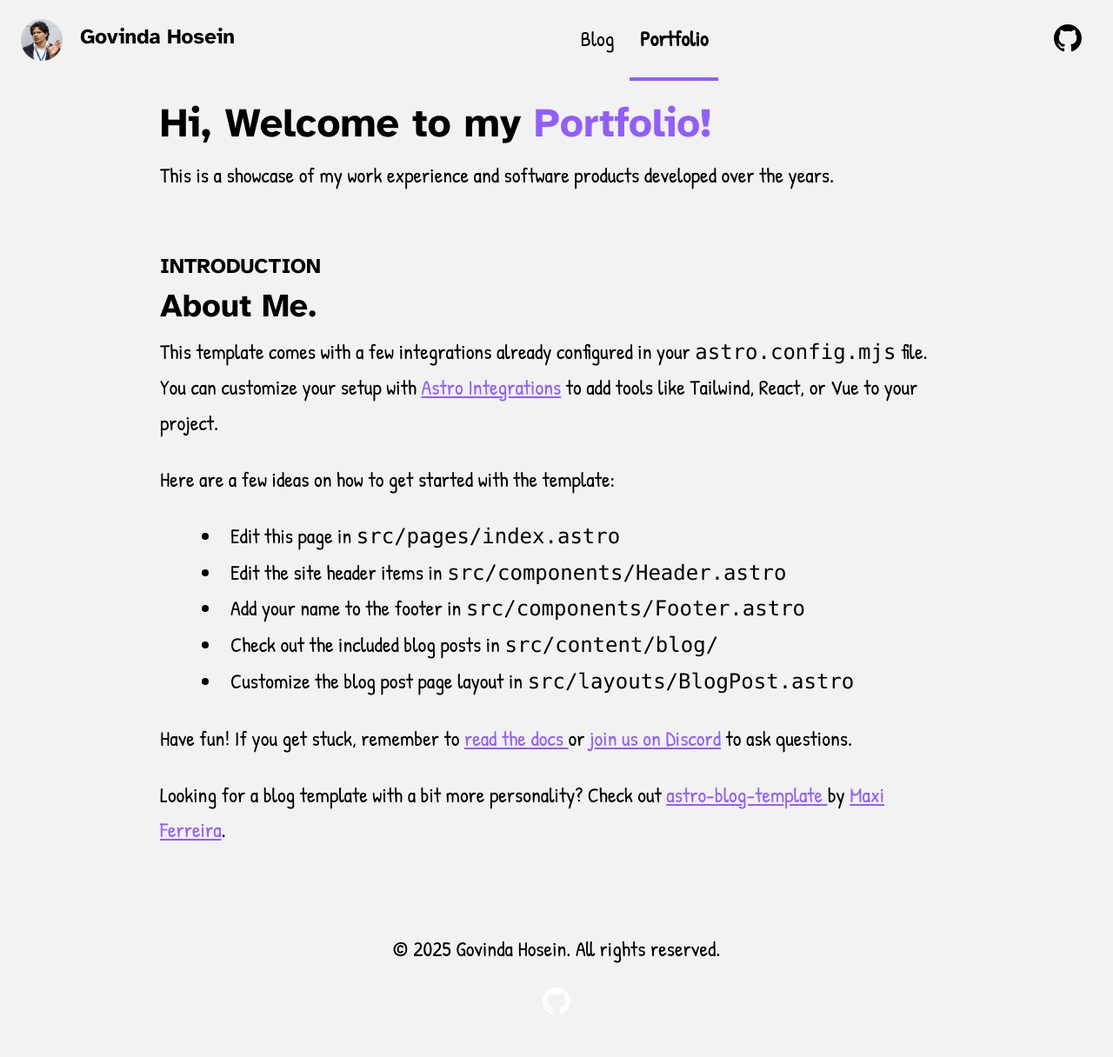
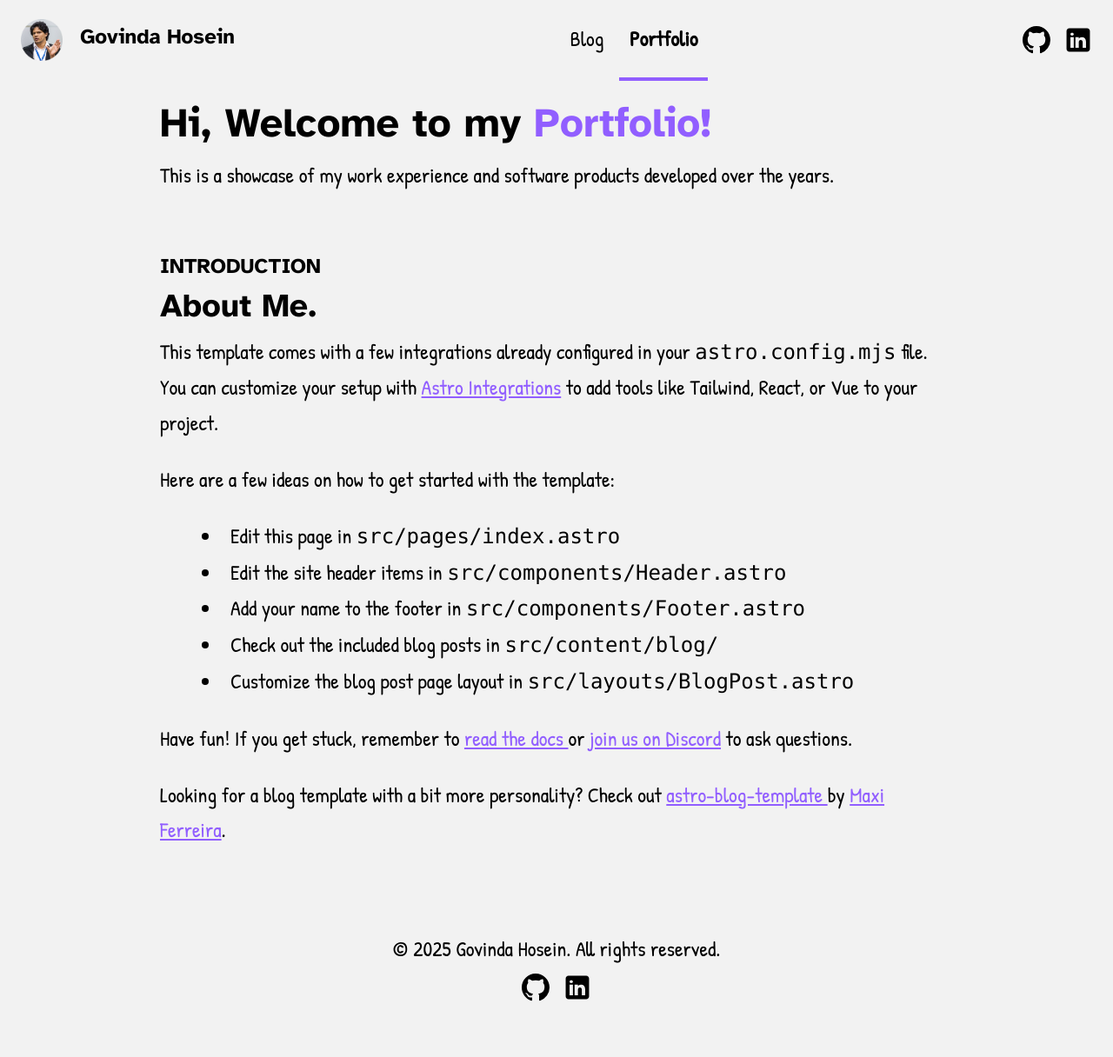
Before and after one commit to govinda-hosein/gh-portfolio, an Astro site: page /portfolio in a window 1280 px wide. Shown: the whole page at 87% size. Built offline with nearby package versions, Linux system fonts and the light colour scheme; Astro itself is replaced by a stand-in of ours.

Commit message:
Refactor social links

```diff
--- a/src/components/Footer.astro
+++ b/src/components/Footer.astro
@@ -1,25 +1,11 @@
 ---
 const today = new Date();
+import SocialLinks from "./SocialLinks.astro";
 ---
 
 <footer>
   &copy; {today.getFullYear()} Govinda Hosein. All rights reserved.
-  <div class="social-links">
-    <a href="https://github.com/govinda-hosein" target="_blank">
-      <span class="sr-only">Go to my GitHub page</span>
-      <svg
-        viewBox="0 0 16 16"
-        aria-hidden="true"
-        width="32"
-        height="32"
-        astro-icon="social/github"
-        ><path
-          fill="white"
-          d="M8 0C3.58 0 0 3.58 0 8c0 3.54 2.29 6.53 5.47 7.59.4.07.55-.17.55-.38 0-.19-.01-.82-.01-1.49-2.01.37-2.53-.49-2.69-.94-.09-.23-.48-.94-.82-1.13-.28-.15-.68-.52-.01-.53.63-.01 1.08.58 1.23.82.72 1.21 1.87.87 2.33.66.07-.52.28-.87.51-1.07-1.78-.2-3.64-.89-3.64-3.95 0-.87.31-1.59.82-2.15-.08-.2-.36-1.02.08-2.12 0 0 .67-.21 2.2.82.64-.18 1.32-.27 2-.27.68 0 1.36.09 2 .27 1.53-1.04 2.2-.82 2.2-.82.44 1.1.16 1.92.08 2.12.51.56.82 1.27.82 2.15 0 3.07-1.87 3.75-3.65 3.95.29.25.54.73.54 1.48 0 1.07-.01 1.93-.01 2.2 0 .21.15.46.55.38A8.012 8.012 0 0 0 16 8c0-4.42-3.58-8-8-8z"
-        ></path></svg
-      >
-    </a>
-  </div>
+  <SocialLinks />
 </footer>
 <style>
   footer {
--- a/src/components/Header.astro
+++ b/src/components/Header.astro
@@ -1,6 +1,7 @@
 ---
 import { SITE_TITLE } from "../consts";
 import HeaderLink from "./HeaderLink.astro";
+import SocialLinks from "./SocialLinks.astro";
 ---
 
 <header>
@@ -16,17 +17,8 @@ import HeaderLink from "./HeaderLink.astro";
       <HeaderLink href="/">Blog</HeaderLink>
       <HeaderLink href="/portfolio">Portfolio</HeaderLink>
     </div>
-    <div class="social-links">
-      <a href="https://github.com/govinda-hosein" target="_blank">
-        <span class="sr-only">Go to my GitHub page</span>
-        <svg viewBox="0 0 16 16" aria-hidden="true" width="32" height="32"
-          ><path
-            fill="currentColor"
-            d="M8 0C3.58 0 0 3.58 0 8c0 3.54 2.29 6.53 5.47 7.59.4.07.55-.17.55-.38 0-.19-.01-.82-.01-1.49-2.01.37-2.53-.49-2.69-.94-.09-.23-.48-.94-.82-1.13-.28-.15-.68-.52-.01-.53.63-.01 1.08.58 1.23.82.72 1.21 1.87.87 2.33.66.07-.52.28-.87.51-1.07-1.78-.2-3.64-.89-3.64-3.95 0-.87.31-1.59.82-2.15-.08-.2-.36-1.02.08-2.12 0 0 .67-.21 2.2.82.64-.18 1.32-.27 2-.27.68 0 1.36.09 2 .27 1.53-1.04 2.2-.82 2.2-.82.44 1.1.16 1.92.08 2.12.51.56.82 1.27.82 2.15 0 3.07-1.87 3.75-3.65 3.95.29.25.54.73.54 1.48 0 1.07-.01 1.93-.01 2.2 0 .21.15.46.55.38A8.012 8.012 0 0 0 16 8c0-4.42-3.58-8-8-8z"
-          ></path></svg
-        >
-      </a>
-    </div>
+
+    <SocialLinks />
   </nav>
 </header>
 <style>
--- /dev/null
+++ b/src/components/SocialLinks.astro
@@ -0,0 +1,10 @@
+<div class="social-links flex flex-row gap-4">
+  <a href="https://github.com/govinda-hosein" target="_blank">
+    <span class="sr-only">Go to my GitHub page</span>
+    <img src="/icons/github.svg" class="h-8 w-8" />
+  </a>
+  <a href="https://tt.linkedin.com/in/govinda-hosein-94b8ab71" target="_blank">
+    <span class="sr-only">Go to my LinkedIn page</span>
+    <img src="/icons/linkedin.svg" class="h-8 w-8" />
+  </a>
+</div>
--- a/src/styles/global.css
+++ b/src/styles/global.css
@@ -72,6 +72,10 @@ h4 {
 }
 h5 {
   font-size: 1em;
+}
+
+footer {
+  @apply flex flex-col items-center justify-center gap-2;
 }
 
 strong,
```
Also changed, not shown: public/icons/github.svg (added), public/icons/linkedin.svg (added).
